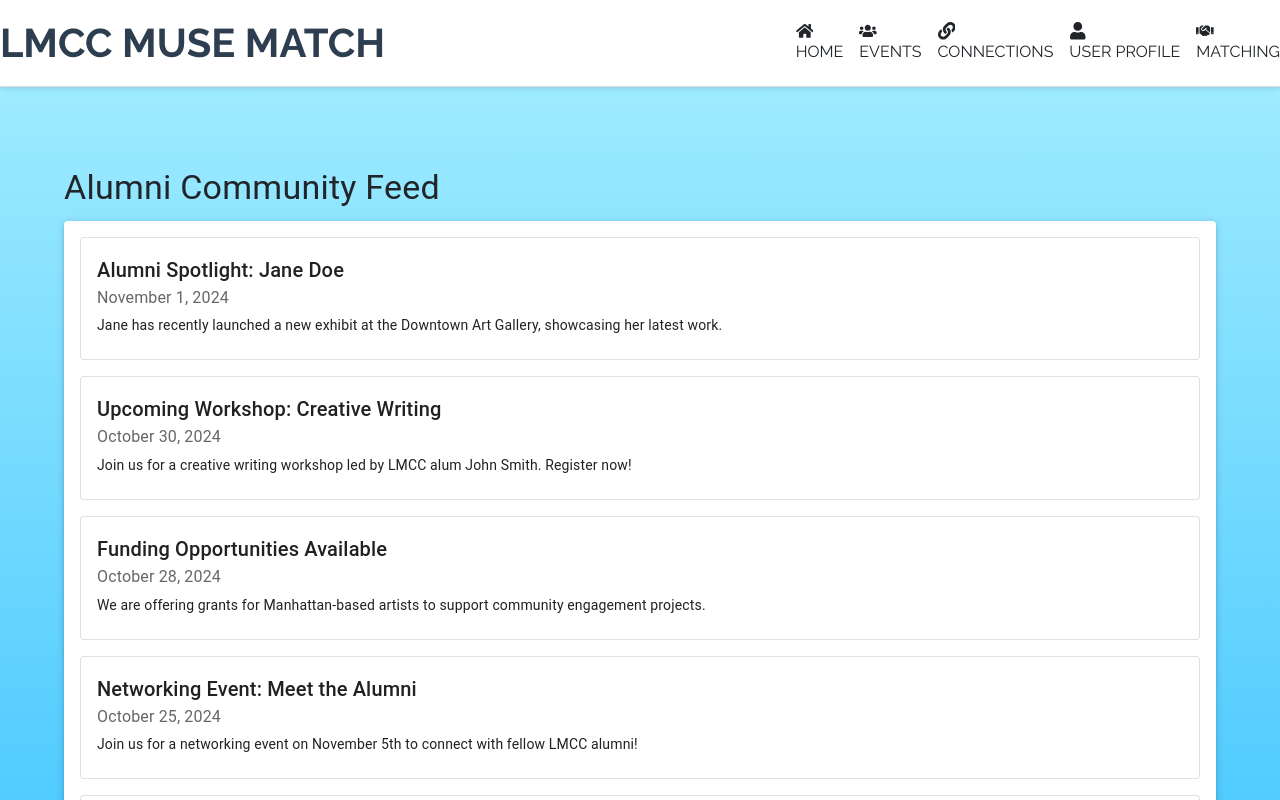
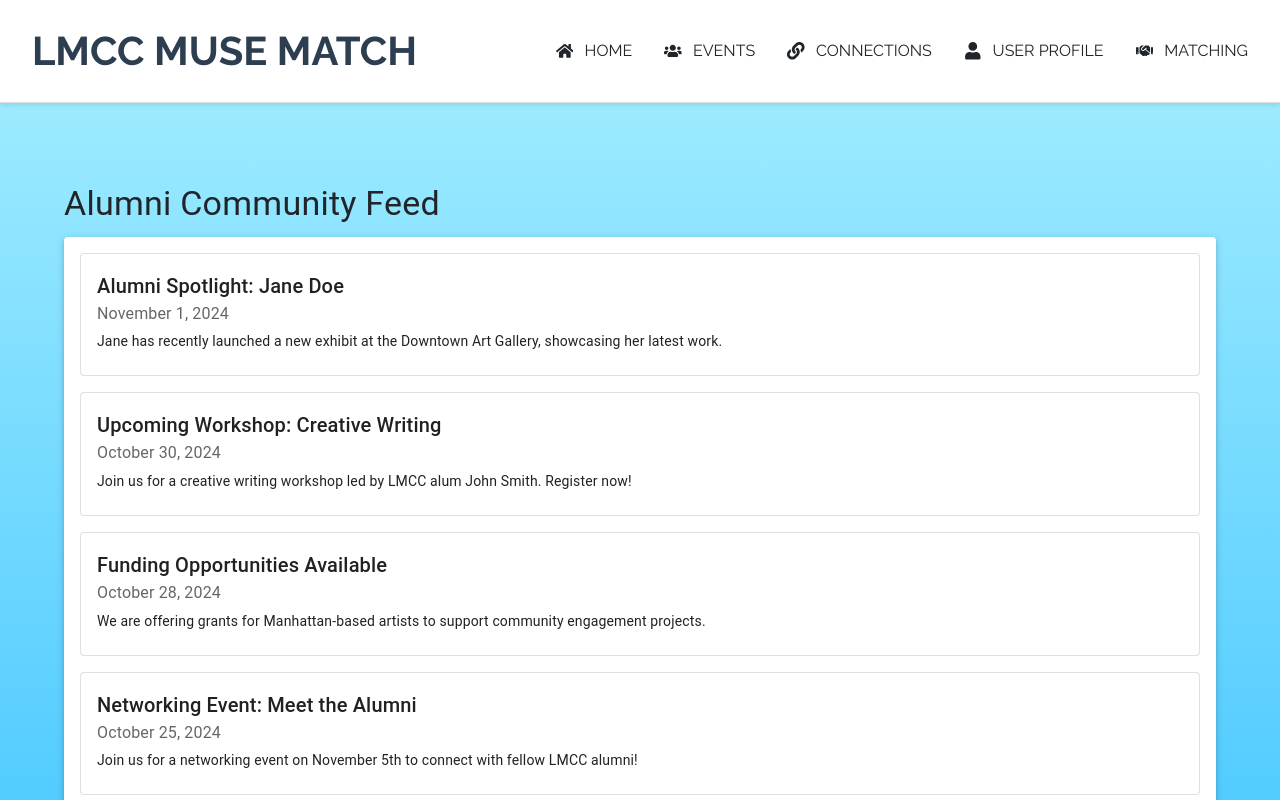
Before and after one commit to cfgcolumbus24/Team-20, a React (Vite) app in the folder musematch/: page / in a window 1280 px wide. Shown: the top 800 px of the page. Built offline with nearby package versions, Linux system fonts and the light colour scheme.

Commit message:
More navbar styling

```diff
--- a/musematch/src/components/navbar.css
+++ b/musematch/src/components/navbar.css
@@ -7,7 +7,7 @@
   justify-content: space-between;
   align-items: center;
   background-color: white;
-  padding: 1rem 2rem;
+  padding: 1rem 2rem !important;
   border-bottom: 1px solid #ddd;
   position: fixed;
   top: 0;
@@ -31,7 +31,7 @@
 /* Navbar links container */
 .navbar-links {
   display: flex;
-  gap: 1rem;
+  gap: 2rem !important;
 }
 
 /* Individual link styling using Raleway */
@@ -43,8 +43,15 @@
   text-decoration: none;
   display: flex;
   align-items: center;
-  gap: 0.5rem;
+  gap: 0.5rem !important;
   text-transform: uppercase; /* Uppercase for a cohesive look */
+}
+
+a.nav-link {
+  display: flex;
+  align-items: center;
+  justify-items: center;
+  gap: 0.2rem !important;
 }
 
 .nav-link:hover {
```
